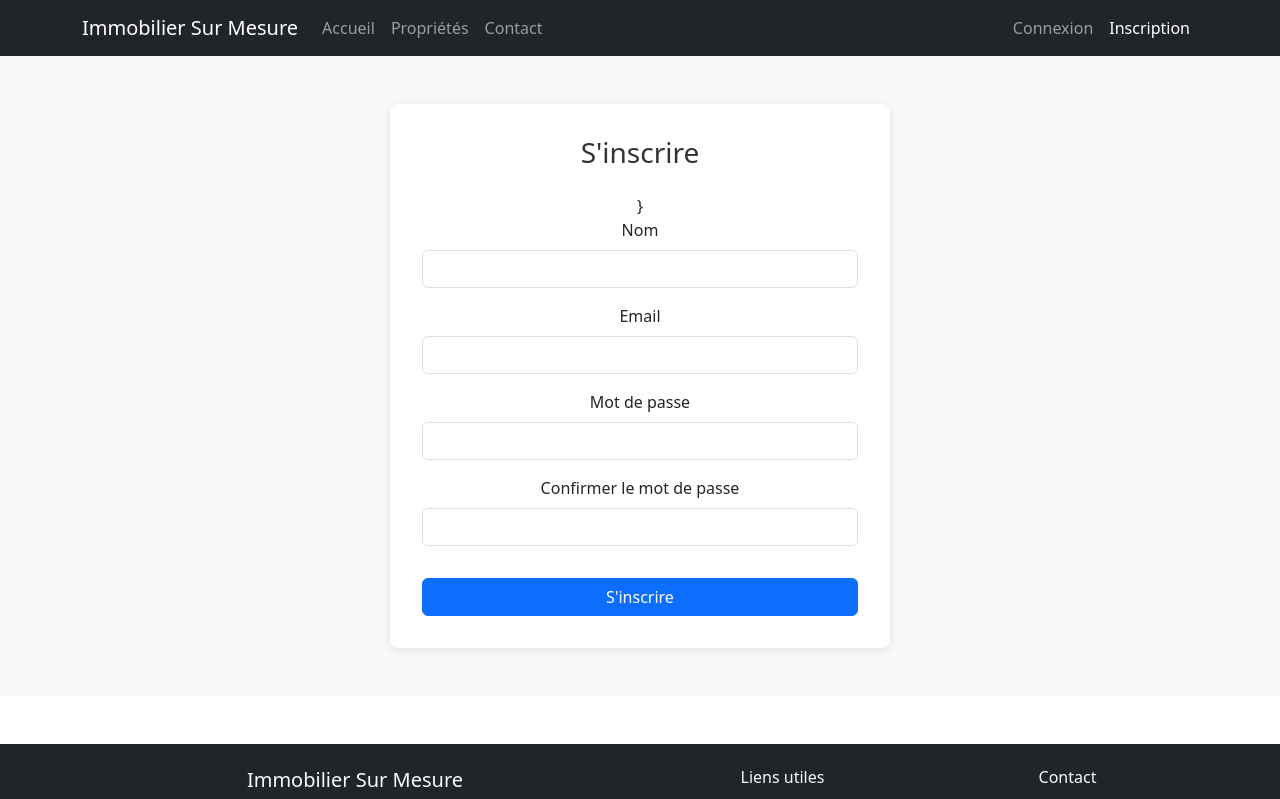
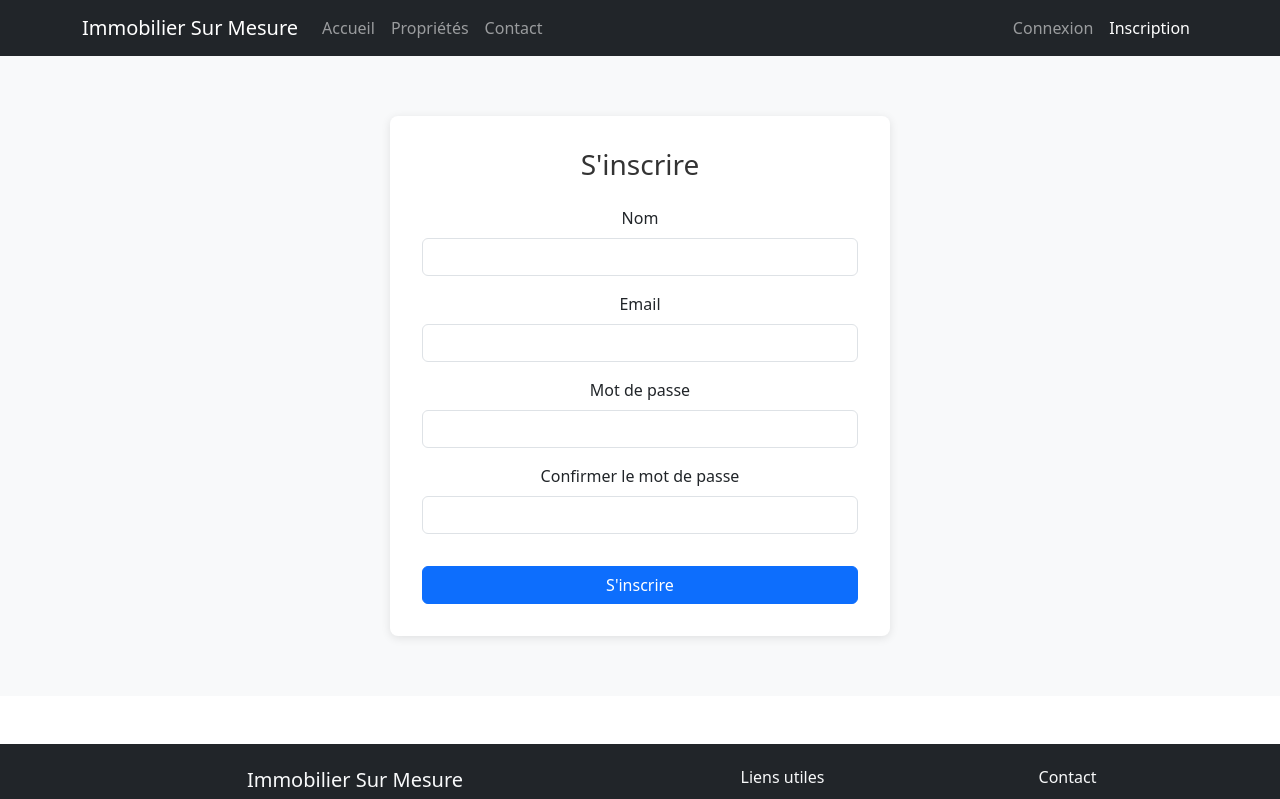
Before and after one commit to sanaarouch/immobilier_front, a React (Create React App) app: page /inscription in a window 1280 px wide. Shown: the top 799 px of the page. Built offline with nearby package versions, Linux system fonts and the light colour scheme; no server answers; the HTML template or start-up script is replaced by a standard one.

Commit message:
Correction de l'accolade orpheline visible sur la page d'inscription

```diff
--- a/src/components/inscription/inscription.js
+++ b/src/components/inscription/inscription.js
@@ -57,7 +57,6 @@ const Inscription = () => {
         <h3>S'inscrire</h3>
 
         {error && <Alert variant="danger">{error}</Alert>}
-        }
 
         <div className={styles.formGroup}>
           <FormLabel>Nom</FormLabel>
```
